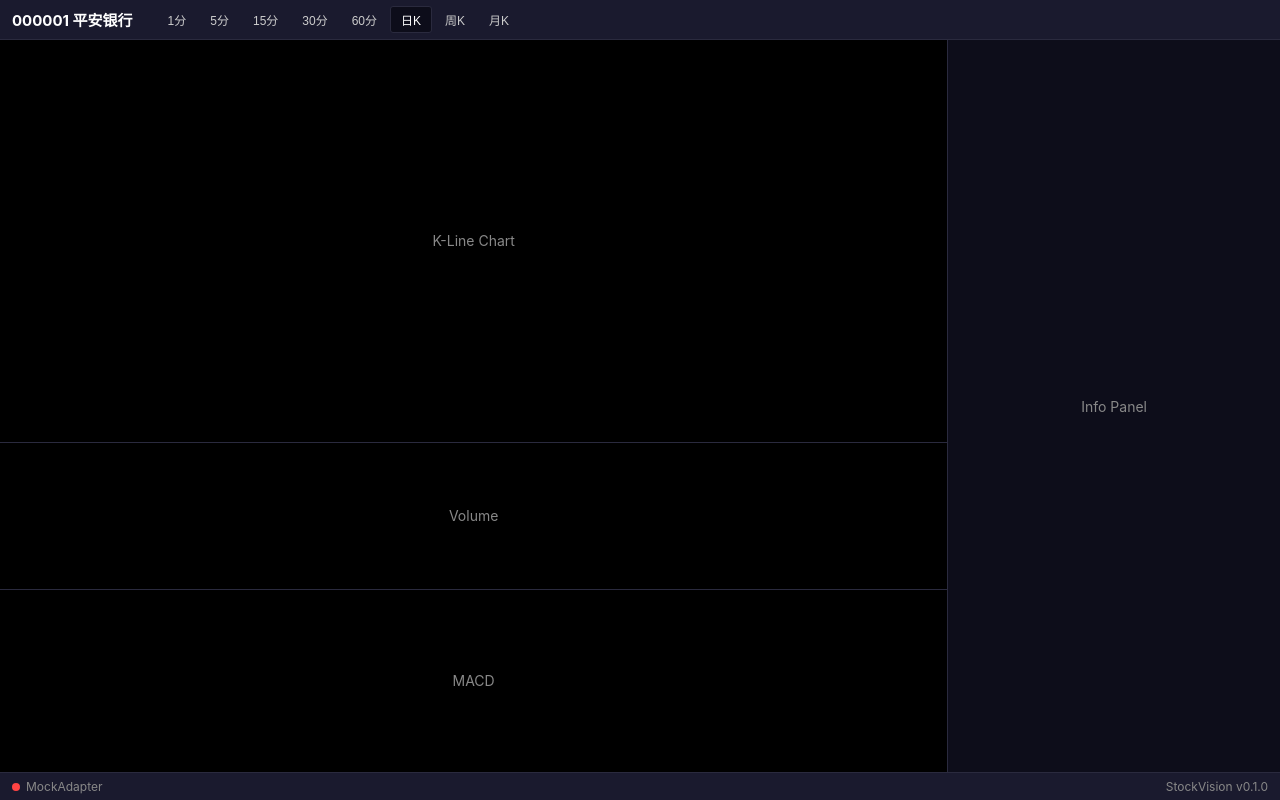
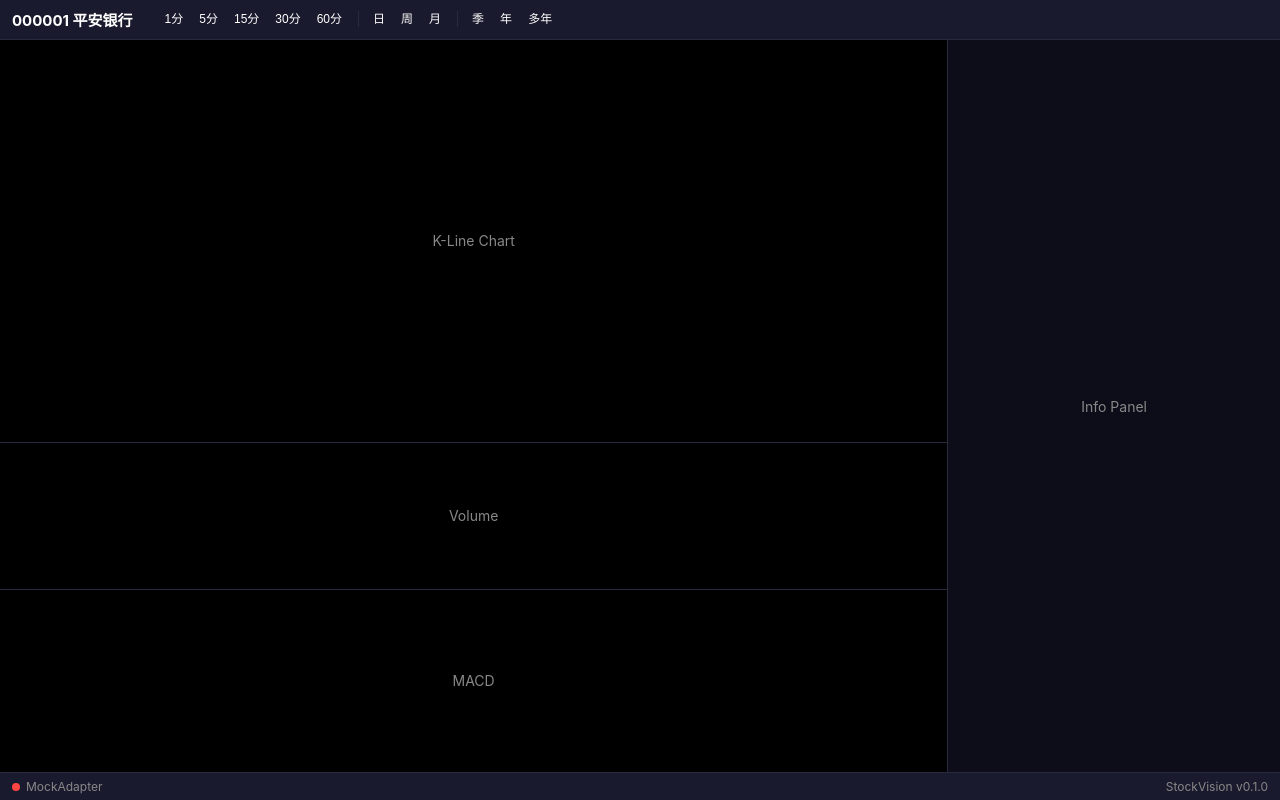
Before and after one commit to jigangz/stockvision, a React (Vite) app: page / in a window 1280 px wide. Built offline with nearby package versions, Linux system fonts and the light colour scheme.

Commit message:
feat: P1-8 period selector with aggregation utility
- PeriodSelector component with 11 periods in 3 groups
- periodAggregator for resampling candles (weekly/monthly/quarterly/yearly/multi_year)
- TopNav updated to use PeriodSelector

Co-Authored-By: Claude Opus 4.6 <noreply@anthropic.com>

```diff
--- /dev/null
+++ b/src/components/chart/PeriodSelector.tsx
@@ -0,0 +1,106 @@
+import { useChartStore } from '@/stores/chartStore';
+
+export type Period =
+  | '1m' | '5m' | '15m' | '30m' | '60m'
+  | 'daily' | 'weekly' | 'monthly'
+  | 'quarterly' | 'yearly' | 'multi_year';
+
+interface PeriodOption {
+  label: string;
+  value: Period;
+}
+
+const minuteGroup: PeriodOption[] = [
+  { label: '1分', value: '1m' },
+  { label: '5分', value: '5m' },
+  { label: '15分', value: '15m' },
+  { label: '30分', value: '30m' },
+  { label: '60分', value: '60m' },
+];
+
+const dayGroup: PeriodOption[] = [
+  { label: '日', value: 'daily' },
+  { label: '周', value: 'weekly' },
+  { label: '月', value: 'monthly' },
+];
+
+const longGroup: PeriodOption[] = [
+  { label: '季', value: 'quarterly' },
+  { label: '年', value: 'yearly' },
+  { label: '多年', value: 'multi_year' },
+];
+
+const groups = [minuteGroup, dayGroup, longGroup];
+
+const styles: Record<string, React.CSSProperties> = {
+  container: {
+    display: 'flex',
+    alignItems: 'center',
+    gap: 2,
+  },
+  separator: {
+    width: 1,
+    height: 16,
+    background: 'var(--border, #333)',
+    margin: '0 6px',
+    flexShrink: 0,
+  },
+  btn: {
+    padding: '3px 8px',
+    border: 'none',
+    borderRadius: 3,
+    fontSize: 12,
+    cursor: 'pointer',
+    background: 'transparent',
+    color: 'var(--text-primary, #FFFFFF)',
+    lineHeight: 1.4,
+    whiteSpace: 'nowrap' as const,
+  },
+  btnActive: {
+    padding: '3px 8px',
+    border: 'none',
+    borderRadius: 3,
+    fontSize: 12,
+    cursor: 'pointer',
+    background: 'var(--bg-secondary, #1A1A2E)',
+    color: 'var(--text-primary, #FFFFFF)',
+    lineHeight: 1.4,
+    whiteSpace: 'nowrap' as const,
+  },
+};
+
+export function PeriodSelector() {
+  const currentPeriod = useChartStore((s) => s.currentPeriod);
+  const setPeriod = useChartStore((s) => s.setPeriod);
+
+  const handleClick = (period: Period) => {
+    setPeriod(period);
+  };
+
+  return (
+    <div style={styles.container}>
+      {groups.map((group, gi) => (
+        <div key={gi} style={{ display: 'flex', alignItems: 'center' }}>
+          {gi > 0 && <div style={styles.separator} />}
+          {group.map((opt) => (
+            <button
+              key={opt.value}
+              style={currentPeriod === opt.value ? styles.btnActive : styles.btn}
+              onClick={() => handleClick(opt.value)}
+              onMouseEnter={(e) => {
+                if (currentPeriod !== opt.value) {
+                  e.currentTarget.style.color = 'var(--text-secondary, #CCCCCC)';
+                }
+              }}
+              onMouseLeave={(e) => {
+                e.currentTarget.style.color = 'var(--text-primary, #FFFFFF)';
+              }}
+            >
+              {opt.label}
+            </button>
+          ))}
+        </div>
+      ))}
+    </div>
+  );
+}
--- a/src/components/layout/TopNav.tsx
+++ b/src/components/layout/TopNav.tsx
@@ -1,4 +1,4 @@
-import { useState } from 'react';
+import { PeriodSelector } from '@/components/chart/PeriodSelector';
 
 const navStyles: Record<string, React.CSSProperties> = {
   nav: {
@@ -17,49 +17,13 @@ const navStyles: Record<string, React.CSSProperties> = {
     fontWeight: 'bold',
     marginRight: 16,
   },
-  periodGroup: {
-    display: 'flex',
-    gap: 2,
-  },
-  periodBtn: {
-    padding: '4px 10px',
-    background: 'transparent',
-    border: '1px solid transparent',
-    color: 'var(--text-secondary)',
-    cursor: 'pointer',
-    fontSize: 12,
-    borderRadius: 3,
-  },
-  periodBtnActive: {
-    padding: '4px 10px',
-    background: 'var(--bg-panel)',
-    border: '1px solid var(--border)',
-    color: 'var(--text-primary)',
-    cursor: 'pointer',
-    fontSize: 12,
-    borderRadius: 3,
-  },
 };
 
-const periods = ['1分', '5分', '15分', '30分', '60分', '日K', '周K', '月K'];
-
 export function TopNav() {
-  const [activePeriod, setActivePeriod] = useState('日K');
-
   return (
     <nav style={navStyles.nav}>
       <span style={navStyles.stockCode}>000001 平安银行</span>
-      <div style={navStyles.periodGroup}>
-        {periods.map((p) => (
-          <button
-            key={p}
-            style={activePeriod === p ? navStyles.periodBtnActive : navStyles.periodBtn}
-            onClick={() => setActivePeriod(p)}
-          >
-            {p}
-          </button>
-        ))}
-      </div>
+      <PeriodSelector />
     </nav>
   );
 }
```
Also changed, not shown: src/utils/periodAggregator.ts (added, +127 -0 lines).
